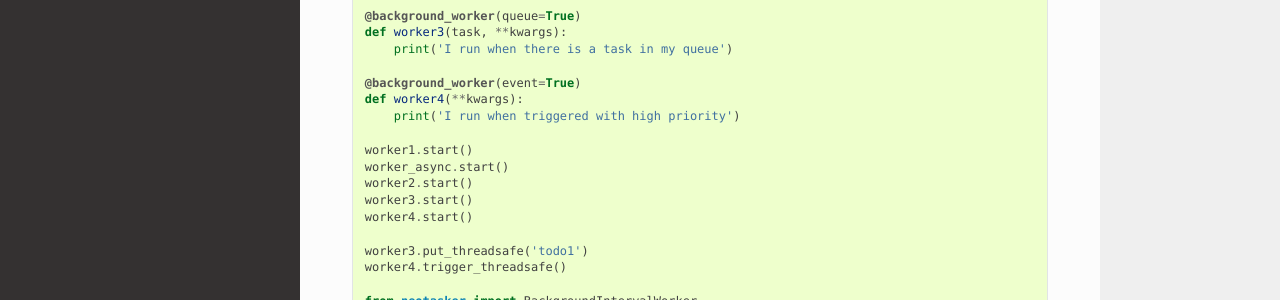
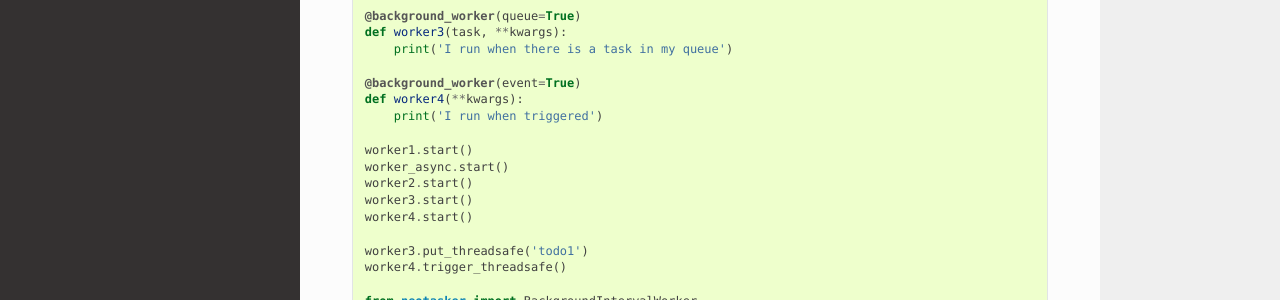
Before and after one commit to alttch/neotasker, a Sphinx documentation site: the page built from doc/readme.rst, in a window 1280 px wide and 900 px high, scrolled down 1785 px. Shown: the part 313-613 px from the top of the window. Built offline with Sphinx 7.4.7 and the Read the Docs theme 2.0.0, drawn with Linux system fonts in a browser that asks for light colours.

Commit message:
readme.rst

```diff
--- a/doc/readme.rst
+++ b/doc/readme.rst
@@ -121,7 +121,7 @@ Worker examples
 
    @background_worker(event=True)
    def worker4(**kwargs):
-       print('I run when triggered with high priority')
+       print('I run when triggered')
 
    worker1.start()
    worker_async.start()
```
